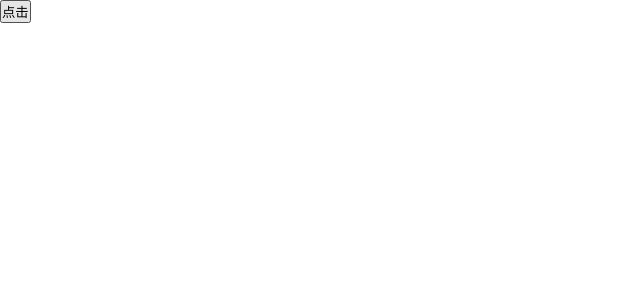
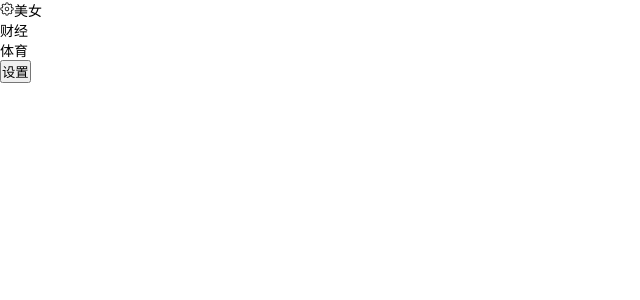
Before and after one commit to doria76593/vue2-lunzi, a Vue app: page / in a window 1280 px wide. Shown: the top 300 px of the page, without its empty margins (0-640 px from the left). Built offline with nearby package versions, Linux system fonts and the light colour scheme.

Commit message:
添加 tabs 相关组件，添加基本 props

```diff
--- a/src/App.vue
+++ b/src/App.vue
@@ -1,16 +1,16 @@
 <template>
   <div>
-    <demo3></demo3>
+    <demo4></demo4>
   </div>
 </template>
 
 <script>
 import demo1 from './cs/demo1.vue'
 import demo2 from './cs/demo2.vue'
-import demo3 from './cs/demo3.vue'
+import demo4 from './cs/demo4.vue'
 export default {
   components: {
-    demo3
+    demo4,
   },
   data() {
     return {}
--- /dev/null
+++ b/src/cs/demo4.vue
@@ -0,0 +1,44 @@
+<template>
+  <div>
+    <g-tabs :selected.sync="selectedTab">
+      <g-tabs-head>
+        <template slot="actions">
+          <button>设置</button>
+        </template>
+        <g-tabs-item name="woman">
+          <g-icon name="settings"></g-icon>美女
+        </g-tabs-item>
+        <g-tabs-item name="finance" disabled>
+          财经
+        </g-tabs-item>
+        <g-tabs-item name="sports">
+          体育
+        </g-tabs-item>
+      </g-tabs-head>
+      <g-tabs-body>
+        <g-tabs-pane name="woman">
+          美女相关资讯
+        </g-tabs-pane>
+        <g-tabs-pane name="finance">
+          财经相关资讯
+        </g-tabs-pane>
+        <g-tabs-pane name="sports">
+          体育相关资讯
+        </g-tabs-pane>
+      </g-tabs-body>
+    </g-tabs>
+  </div>
+</template>
+<script>
+export default {
+  components: {},
+  data() {
+    return {
+       selectedTab: 'sports'
+    }
+  },
+  methods: {},
+}
+</script>
+<style scoped lang="scss">
+</style>
--- /dev/null
+++ b/src/tabs-body.vue
@@ -0,0 +1,26 @@
+<template>
+  <div class="tabs-body">
+
+  </div>
+</template>
+
+<script>
+export default {
+    name: 'GBody',
+  data () {
+    return {
+
+    }
+  },
+  methods: {
+
+  },
+  components: {
+
+  }
+}
+</script>
+
+<style scoped lang="scss">
+
+</style>
--- /dev/null
+++ b/src/tabs-head.vue
@@ -0,0 +1,20 @@
+<template>
+  <div class="tabs-head">
+    <slot></slot>
+    <slot name="actions"></slot>
+  </div>
+</template>
+
+<script>
+export default {
+  name: 'GTabsHead',
+  data() {
+    return {}
+  },
+  methods: {},
+  components: {},
+}
+</script>
+
+<style scoped lang="scss">
+</style>
--- /dev/null
+++ b/src/tabs-item.vue
@@ -0,0 +1,25 @@
+<template>
+  <div class="tabs-item">
+    <slot></slot>
+  </div>
+</template>
+
+<script>
+export default {
+  name: 'GTabsItem',
+  props: {
+    disabled: {
+      type: Boolean,
+      default: false,
+    },
+  },
+  data() {
+    return {}
+  },
+  methods: {},
+  components: {},
+}
+</script>
+
+<style scoped lang="scss">
+</style>
--- /dev/null
+++ b/src/tabs-pane.vue
@@ -0,0 +1,26 @@
+<template>
+  <div class="tabs-pane">
+   <slot></slot>
+  </div>
+</template>
+
+<script>
+export default {
+    name: 'GTabsPane',
+  data () {
+    return {
+
+    }
+  },
+  methods: {
+
+  },
+  components: {
+
+  }
+}
+</script>
+
+<style scoped lang="scss">
+
+</style>
--- /dev/null
+++ b/src/tabs.vue
@@ -0,0 +1,29 @@
+<template>
+  <div class="tabs">
+    <slot></slot>
+  </div>
+</template>
+<script>
+export default {
+  name: 'GTabs',
+  props: {
+    selected: {
+      type: String,
+      required: true,
+    },
+    direction: {
+      type: String,
+      default: 'horizontal',
+      validator(value) {
+        return ['horizontal', 'vertical'].indexOf(value) >= 0
+      },
+    },
+  },
+  created() {
+    // this.$emit('update:selected', 'xxx')
+  },
+}
+</script>
+
+<style scoped lang="scss">
+</style>
```
Also changed, not shown: src/main.js (+16 -5 lines).
